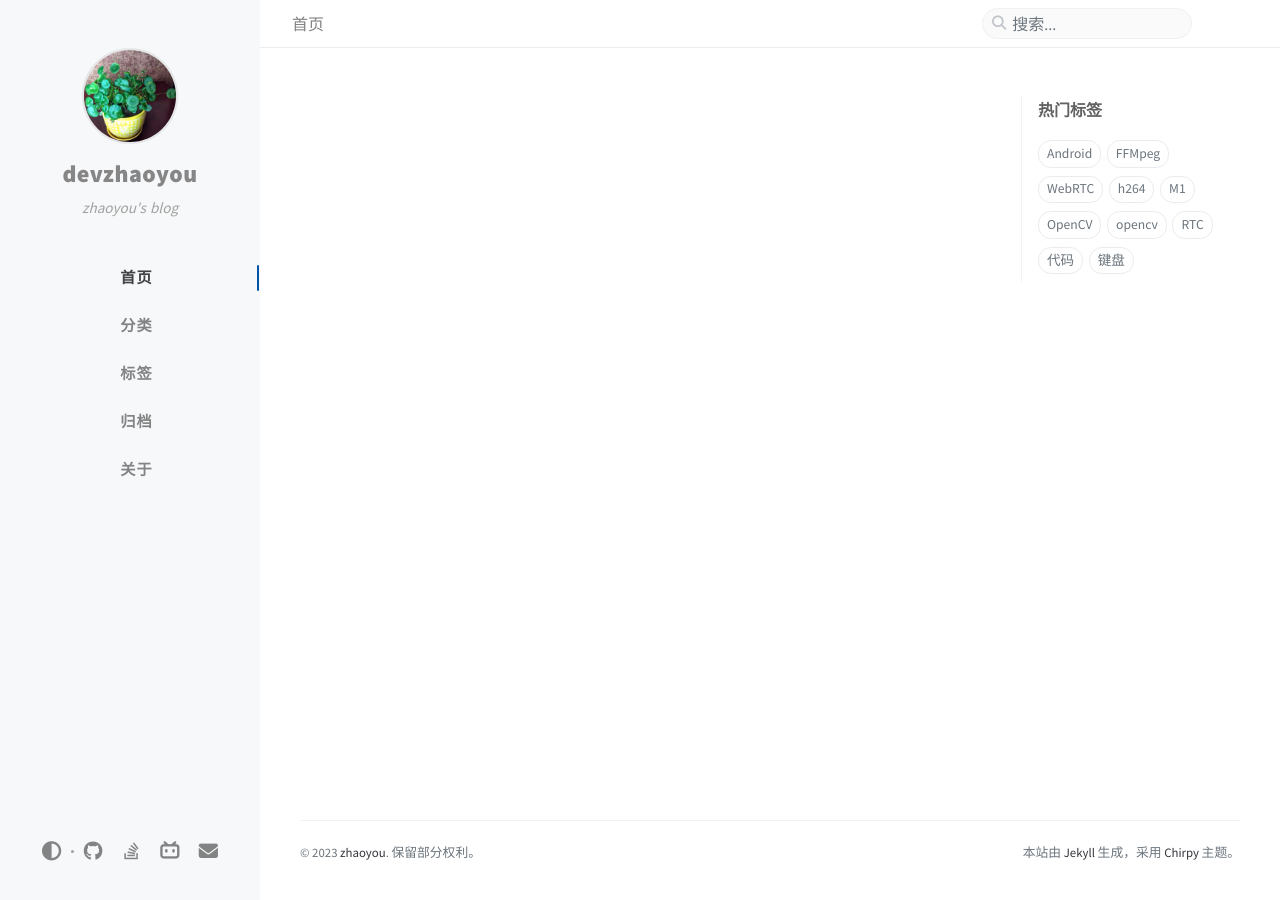
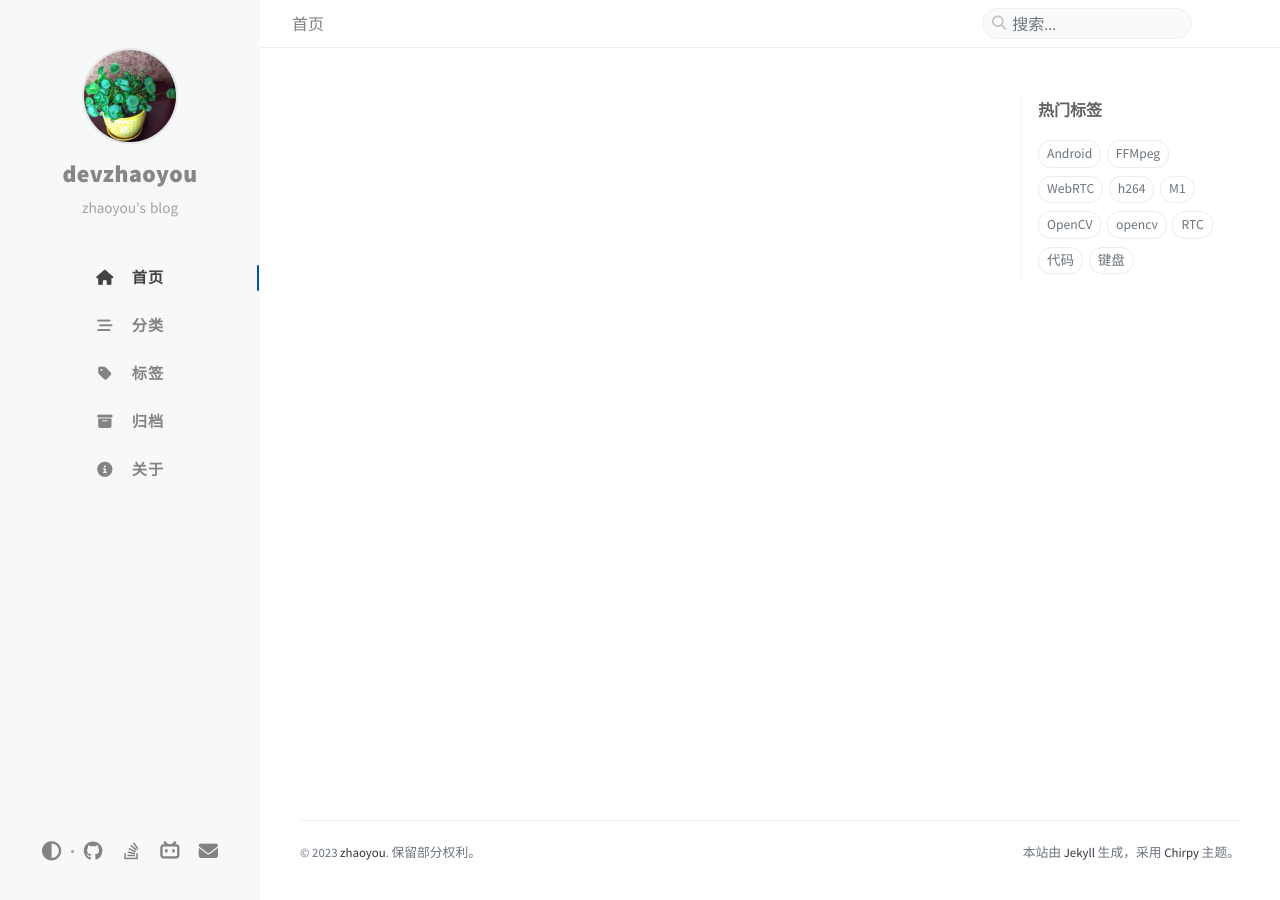
Before and after one commit to gezhaoyou/gezhaoyou.github.io, a Jekyll site: the page built from index.html, in a window 1280 px wide. Built offline with Jekyll 4.4.1, drawn with Linux system fonts in a browser that asks for light colours.

Commit message:
show sidebar icon

```diff
--- a/_includes/sidebar.html
+++ b/_includes/sidebar.html
@@ -24,7 +24,7 @@
     <div class="site-title">
       <a href="{{ '/' | relative_url }}">{{ site.title }}</a>
     </div>
-    <div class="site-subtitle font-italic">{{ site.tagline }}</div>
+    <div class="site-subtitle">{{ site.tagline }}</div>
 
   </div><!-- .profile-wrapper -->
 
@@ -33,7 +33,7 @@
     <!-- home -->
     <li class="nav-item{% if page.layout == 'home' %}{{ " active" }}{% endif %}">
       <a href="{{ '/' | relative_url }}" class="nav-link">
-        <i class="fa-fw fas fa-home ml-xl-3 mr-xl-3 unloaded"></i>
+        <i class="fa-fw fas fa-home"></i>
         <span>{{ site.data.locales[site.lang].tabs.home | upcase }}</span>
       </a>
     </li>
@@ -41,7 +41,7 @@
     {% for tab in site.tabs %}
     <li class="nav-item{% if tab.url == page.url %}{{ " active" }}{% endif %}">
       <a href="{{ tab.url | relative_url }}" class="nav-link">
-        <i class="fa-fw {{ tab.icon }} ml-xl-3 mr-xl-3 unloaded"></i>
+        <i class="fa-fw {{ tab.icon }}"></i>
         {% capture tab_name %}{{ tab.url | split: '/' }}{% endcapture %}
 
         <span>{{ site.data.locales[site.lang].tabs.[tab_name] | default: tab.title | upcase }}</span>
```
